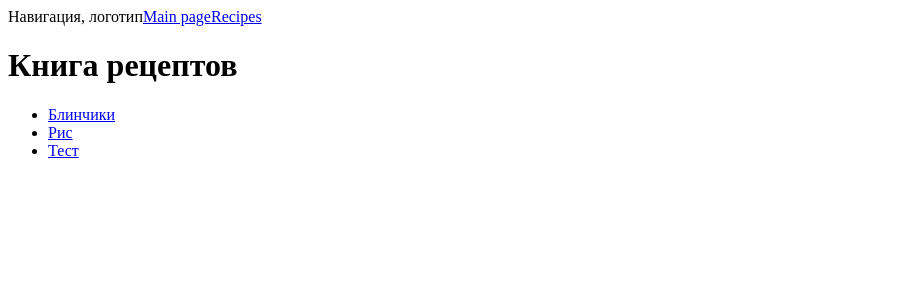
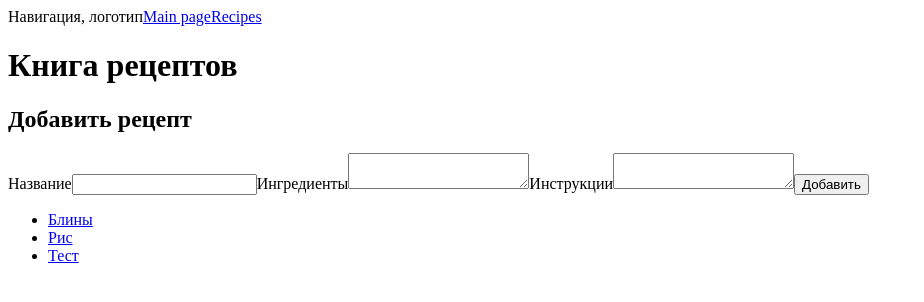
Before and after one commit to erised-ice/me-project, a React (Vite) app: page /recipes in a window 1280 px wide. Shown: the top 302 px of the page, without its empty margins (0-924 px from the left). Built offline with nearby package versions, Linux system fonts and the light colour scheme.

Commit message:
Создала форму добавления рецепта с хранением в локальном состоянии, сделаал генерацию списка рецептов по массиву

```diff
--- a/src/pages/RecipeBookPage.tsx
+++ b/src/pages/RecipeBookPage.tsx
@@ -1,23 +1,62 @@
 import {Layout} from "../shared/components/Layout/Layout.tsx";
 import {Link} from "../shared/components/Link/Link.tsx";
 import {getRoute, ROUTE} from "../shared/constants/routes.ts";
+import {useState} from "react";
+import {recipes} from "../shared/data/data.ts";
 
 export const RecipeBookPage = () => {
+  const [recipeName, setRecipeName] = useState("");
+  const [ingredients, setIngredients] = useState("");
+  const [instructions, setInstructions] = useState("");
+  const [newRecipes, setNewRecipes] = useState(recipes);
+
+  const handleSubmit = (event) => {
+    event.preventDefault();
+    const newRecipe = {
+      id: Date.now(),
+      name: recipeName,
+      ingredients: ingredients.split("\n").map((line, index) => ({
+        id: index,
+        name: line.trim(),
+        tip: null,
+        }),),
+      description: instructions
+    };
+    setNewRecipes((prev) => [...prev, newRecipe]);/*TODO: поправить типы*/
+    setRecipeName("");
+    setIngredients("");
+    setInstructions("");
+  }
+
   return (
     <Layout>
       <h1>Книга рецептов</h1>
+      <h2>Добавить рецепт</h2>
+      <form onSubmit={handleSubmit}>
+        <label>
+          Название
+          <input onChange={(e) => setRecipeName(e.target.value)} value={recipeName} />
+        </label>
+        <label>
+          Ингредиенты
+          <textarea onChange={(e) => setIngredients(e.target.value)} value={ingredients} />
+        </label>
+        <label>
+          Инструкции
+          <textarea onChange={(e) => setInstructions(e.target.value)} value={instructions} />
+        </label>
+        <button type="submit">Добавить</button>
+      </form>
       <ul>
-        {/*TODO: генерировать по массиву */}
-        <li>
-          <Link to={getRoute(ROUTE.RECIPES, 0)}>
-            Блинчики
-          </Link>
-        </li>
-        <li>
-          <Link to={getRoute(ROUTE.RECIPES, 1)}>
-            Рис
-          </Link>
-        </li>
+        {
+          newRecipes.map(item => (
+            <li>
+              <Link to={getRoute(ROUTE.RECIPES, item.id)}>
+                {item.name}
+              </Link>
+            </li>
+          ))
+        }
         <li>
           <Link to={getRoute(ROUTE.RECIPES, 2)}>
             Тест
```
